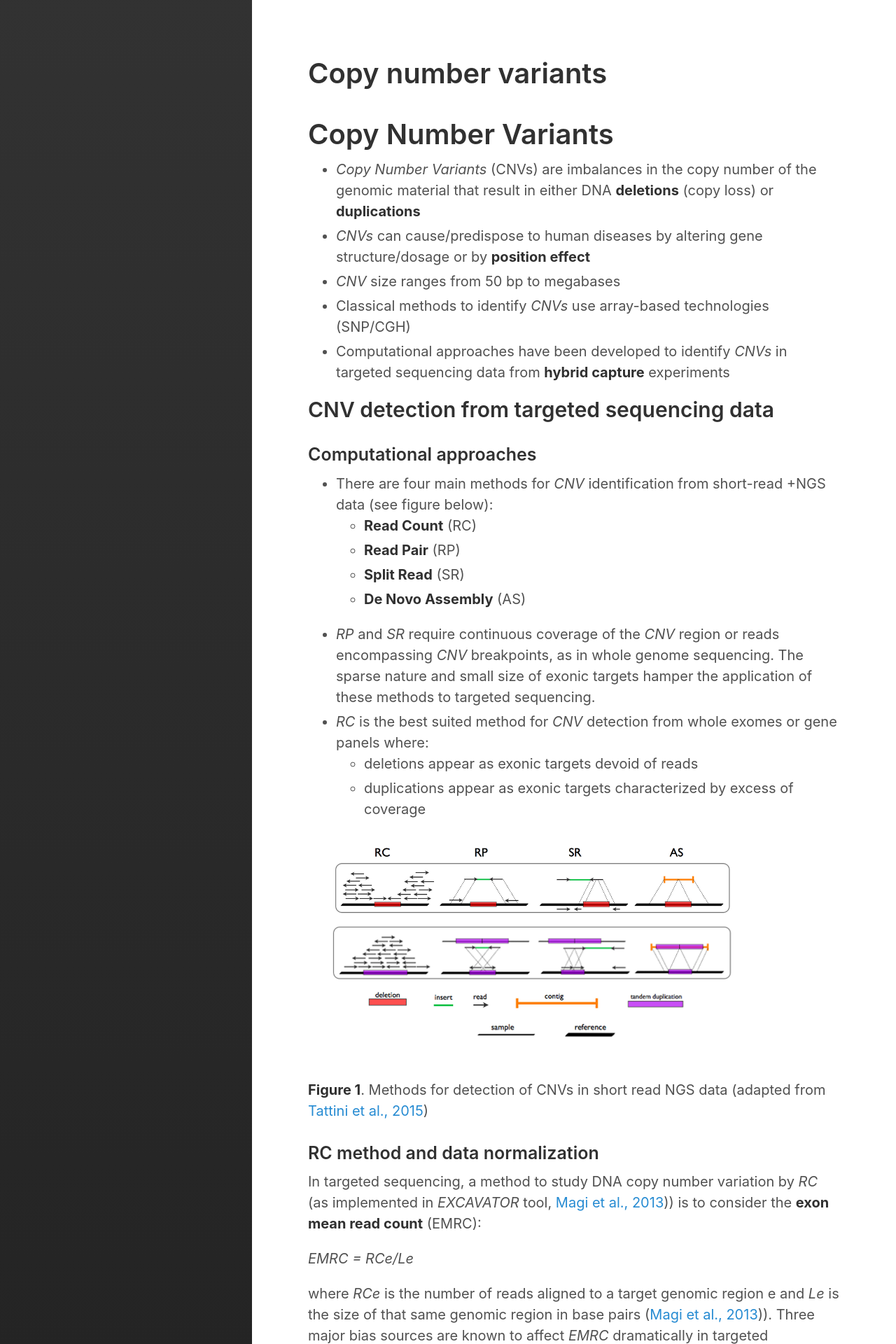
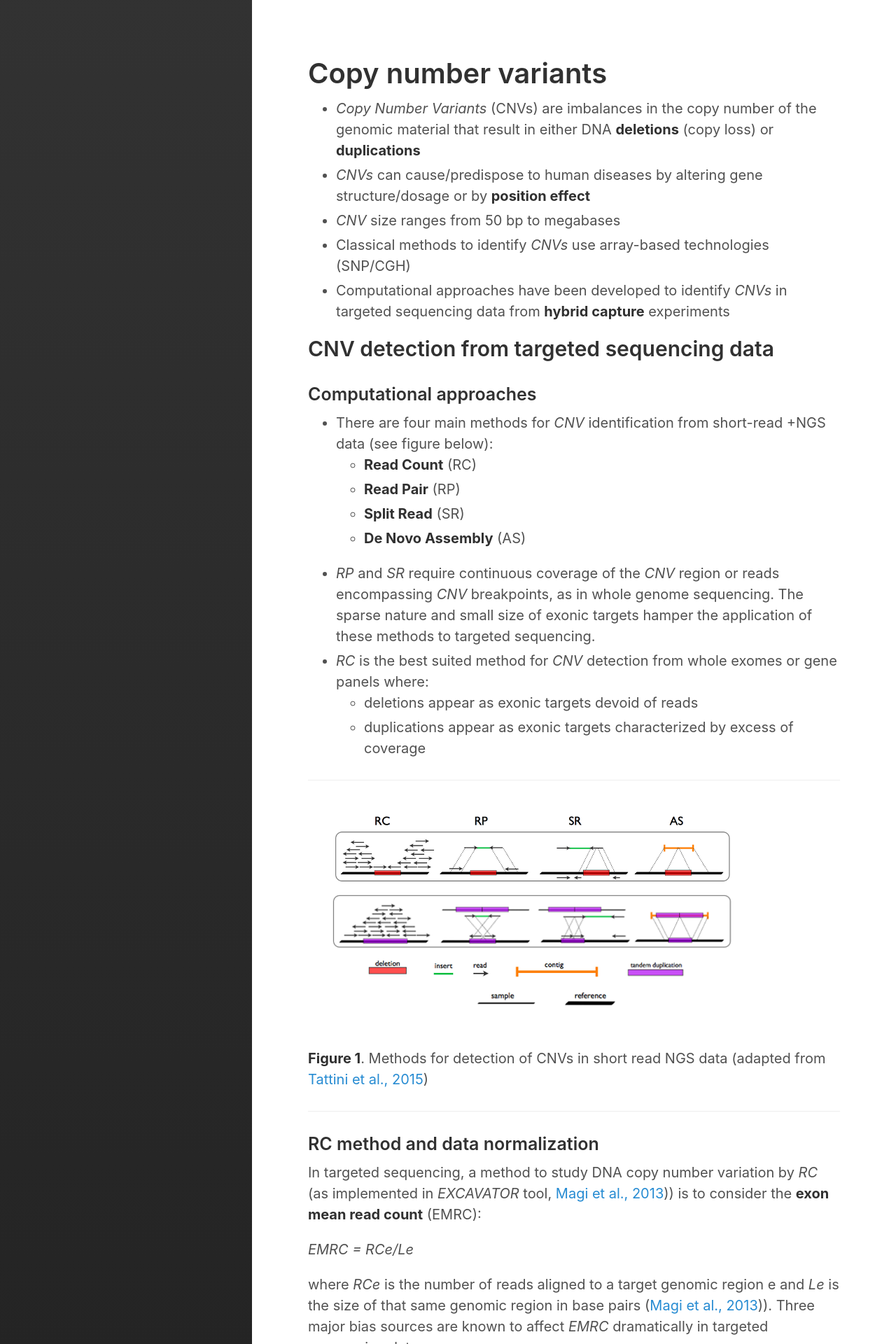
Before and after one commit to sigu-training/clinical_genomics, a Jekyll site: the page built from lectures/05.cnv.md, in a window 1280 px wide. Shown: the top 1920 px of the page at 70% size. Built offline with Jekyll 4.4.1, drawn with Linux system fonts in a browser that asks for light colours; some of the changed text lies outside the part shown.

Commit message:
Update 05.cnv.md

```diff
--- a/lectures/05.cnv.md
+++ b/lectures/05.cnv.md
@@ -4,8 +4,6 @@
 summary: "Identification of Copy Number Variants from targeted sequencing data"
 sidebar_link: true
 ---
-
-# Copy Number Variants
 
 
 - *Copy Number Variants* (CNVs) are imbalances in the copy number of the genomic material that result in either DNA **deletions** (copy loss) or **duplications**
@@ -33,10 +31,12 @@
   - deletions appear as exonic targets devoid of reads
   - duplications appear as exonic targets characterized by excess of coverage
 
+---
 
 ![CNV detection methods]({{site.url}}{{site.baseurl}}/images/methods_identification_cnv.png)
 **Figure 1**. Methods for detection of CNVs in short read NGS data (adapted from [Tattini et al., 2015](https://doi.org/10.3389/fbioe.2015.00092))
 
+---
 
 ### RC method and data normalization
 
@@ -55,20 +55,32 @@
 
 *EMRC ratio* between two samples can be used as a normalization procedure. The effect of *EMRC ratio*-based normalization is clear in Figure 2 (right panel) as a markedly improved correspondece between the predicted and the real copy number states.
 
+---
+
 ![Data Normalization_1]({{site.url}}{{site.baseurl}}/images/normalization_EMRC.png)
 **Figure 2**. Effect of *EMRC ratio* on DNA copy number prediction (adapted from [Magi et al., 2013](http://genomebiology.com/2013/14/10/R120))
 
+---
+
 Similarly FPKM, a normalized measure of read depth implemented in ExomeDepth tool ([Plagnol et al., 2012](https://doi.org/10.1093/bioinformatics/bts526)), is affected by extensive exon–exon variability but comparison between pairs of exome datasets demonstrates high correlation level of the normalized read count data across samples making it possibile to use one or more combined exomes as reference set to base the CNV inference on ([Plagnol et al., 2012](https://doi.org/10.1093/bioinformatics/bts526)).
+
+---
 
 ![Data Normalization_2]({{site.url}}{{site.baseurl}}/images/normalization_FPKM.png)
 **Figure 3**. Correlation of the normalized read count data between samples (from [Plagnol et al., 2012](https://doi.org/10.1093/bioinformatics/bts526))
+
+---
 
 ### *CNV* detection accuracy
 
 Strong correlation is observed between Affymetrix array-SNP and exome-derived data for *CNVs* >1 Mb (Figure 4, right panel), while including CNVs of any size dramatically decreases the correlation level (Figure 4, left panel). This can be explained by the different distribution of exons and SNP probes throughout the genome. Candidate *CNV* regions as identified by *EXCAVATOR* contain a comparable number of exons and SNP probes when they are > 1 Mb (*R*=0.8), while regions <100 Kb do not (*R*=-0.02). Accordingly, [Krumm et al., 2012](https://genome.cshlp.org/content/22/8/1525.full) report 94% precision in detecting *CNVs* across three or more exons.
 
+---
+
 ![Correlation_Exome_Affymetrix]({{site.url}}{{site.baseurl}}/images/corr_exome_affymetrix.png)
 **Figure 4**. Correlation between array-SNP and exome-derived *CNVs* including all (left panel) or > 1 Mb *CNVs* (adapted from [Magi et al., 2013](http://genomebiology.com/2013/14/10/R120))
+
+---
 
 To increase chances to detect *CNVs* encompassing few exons or in non-coding regions from exome data, [D'Aurizio et al., 2016](https://academic.oup.com/nar/article/44/20/e154/2607979) have proposed an extension to *EXCAVATOR* to exploit off-target read count (*EXCAVATOR2*). Similar approaches taking advantage of off-target reads have been described by [Bellos et al., 2014](https://www.ncbi.nlm.nih.gov/pmc/articles/PMC4147927/) or [Talevich et al., 2016](https://journals.plos.org/ploscompbiol/article?id=10.1371/journal.pcbi.1004873).
 
@@ -82,5 +94,3 @@
 - [DeviCNV](https://www.ncbi.nlm.nih.gov/pmc/articles/PMC6192323/)
 
 In addition to the above-mentioned methods, many tools have been developed that detect *CNVs* from exomes. Evaluation of these tools is not straightforward as there is lack of a gold standard for comparison. As a consequence, there is no consensus level on pipelines as high as for single nucleotide variants. [Zare et al., 2017](https://www.ncbi.nlm.nih.gov/pmc/articles/PMC5452530/pdf/12859_2017_Article_1705.pdf) have reviewed this topic with focus on cancer, reporting poor overlap of different tools and added challenges for somatic variant calling.
-
----
```
